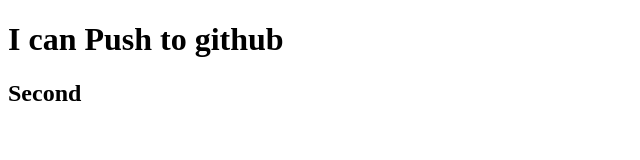
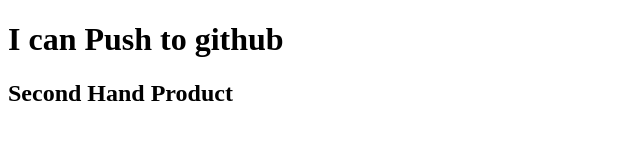
Before and after one commit to wajedhossainbd/my-first-repo, a plain HTML site: page index.html in a window 1280 px wide. Shown: the whole page, without its empty margins (0-640 px from the left). Drawn offline with Linux system fonts and the light colour scheme.

Commit message:
added header3 added

```diff
--- a/index.html
+++ b/index.html
@@ -8,6 +8,6 @@
 </head>
 <body>
     <h1>I can Push to github</h1>
-    <H2>Second</H2>
+    <H2>Second Hand Product</H2>
 </body>
 </html>
```
